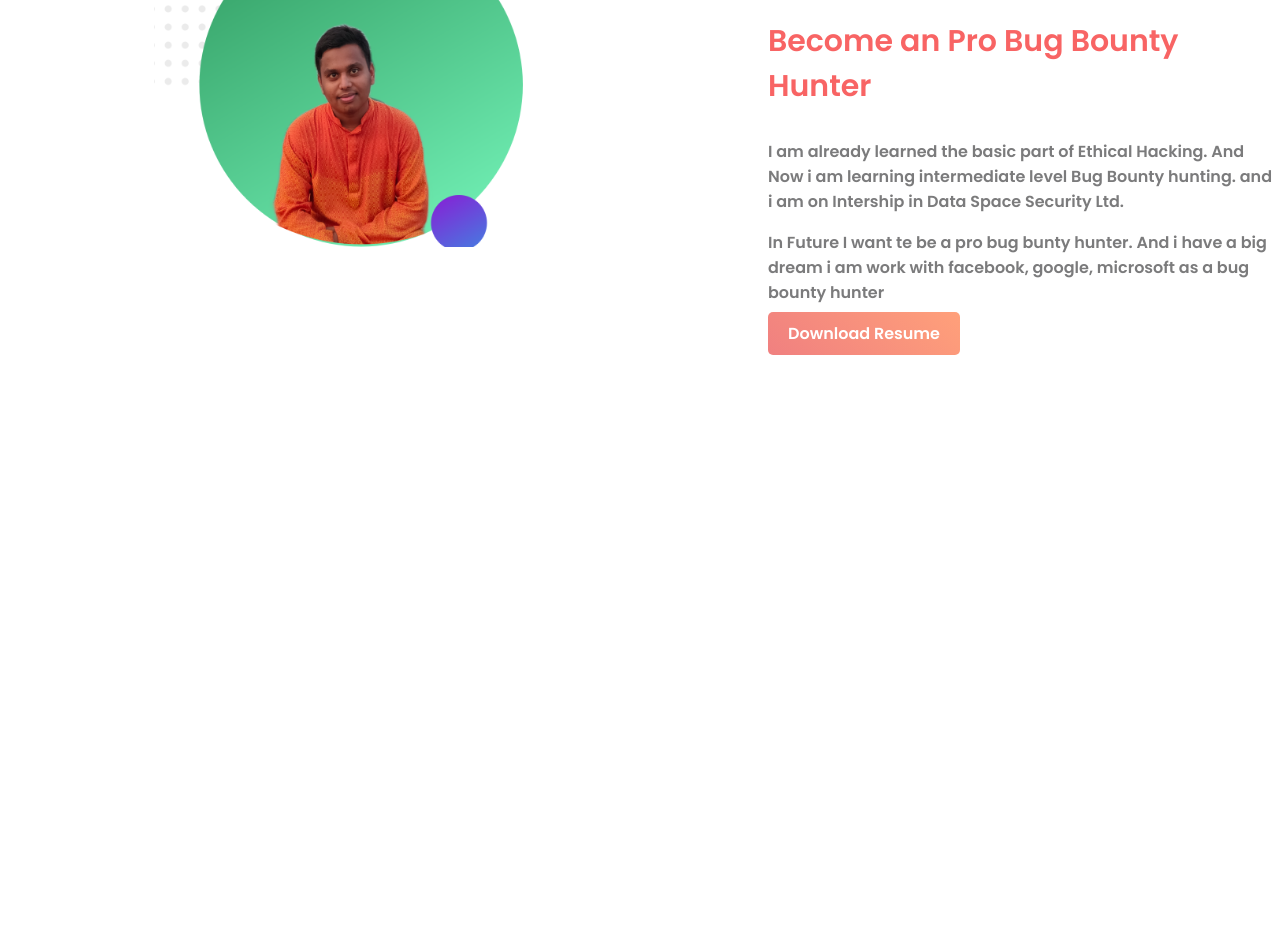
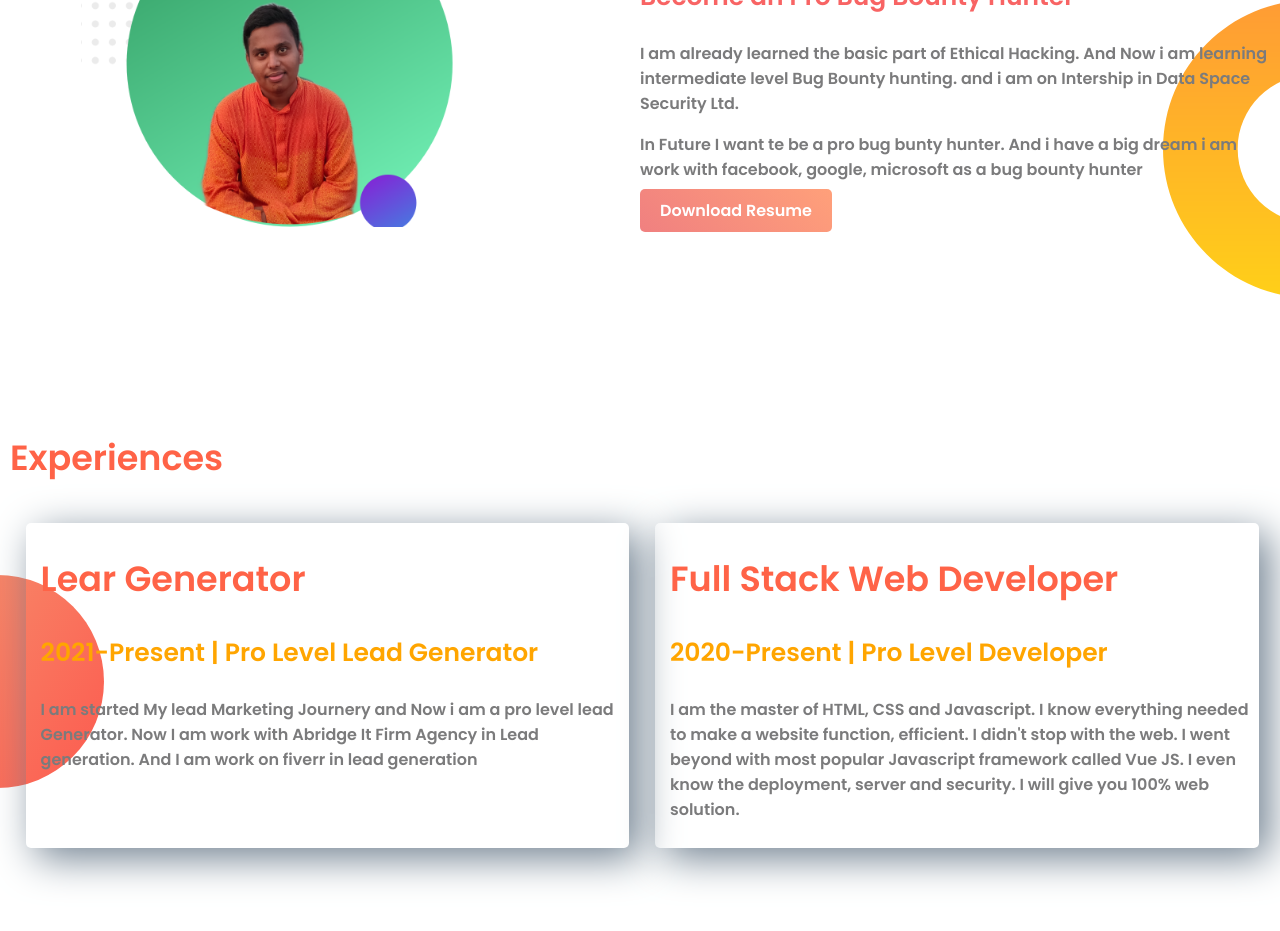
Before and after one commit to alnurkhanmissiom/portfulio, a plain HTML site: page index.html in a window 1280 px wide. Shown: the part 735-1666 px from the top of the page. Before the commit the page ends 1256 px from the top, so only its background shows below. Drawn offline with Linux system fonts and the light colour scheme.

Commit message:
something is missiong

```diff
--- a/index.html
+++ b/index.html
@@ -9,10 +9,11 @@
     <link rel="stylesheet" href="style.css">
 </head>
 <body>
+      <!--Section 1 Hire Me-->
     <section class="top-banner">
     <div class="half-width">
         <h1> Welcome to</h1>
-        <h1> <span class="name-highlight">Missiom</span> World</h1>
+        <h1> <span class="orange-highlight">Missiom</span> World</h1>
         <h3>World class Web developer & Lead Marker</h3>
         <p>Hello! I am Alnur Khan Missiom.I am a hard-working, reliable web developer & lead Marketer. I love my profession and i work my works very carefully.I will be much satisfied with my work, if it brings happiness and fortune in others life.i am specially cool minded .Do you need a high-quality lead marketer or web developer please CONTCT ME </p>
         <a class="link-button" target= "_blank" href="https://www.fiverr.com/alnur373">HIRE ME</a>
@@ -21,17 +22,33 @@
         <img src="images/profile1.png" alt="Images">
     </div>
     </section>
-    <section>
+      <!--Section  Dream -->
+    <section class="dream-area">
+
         <div class="half-width">
             <img src="images/profile2.png" alt="Images">
         </div>
-        <div class="half-width">
+        <div id="half-width">
             <h2>Big Dream</h2>
             <h3>Become an Pro Bug Bounty Hunter</h3>
             <p>I am already learned the basic part of Ethical Hacking. And Now i am learning intermediate  level Bug Bounty hunting. and i am on Intership in Data Space Security Ltd.  </p>
             <p>In Future I want te be a pro bug bunty hunter. And i have a big dream i am work with facebook, google, microsoft as a bug bounty hunter</p>
-            <a class="link-button" target= "_blank" href="https://www.fiverr.com/alnur373">Download Resume</a>
+            <a class="link-button" target= "_blank" href="#">Download Resume</a>
         </div>
+    </section>
+    <!--Section 3 Experience -->
+    <section class="experience-area">
+        <h2 id="experience-highlight">Experiences</h2>
+       <div class="half-width single-experience">
+         <h2>Lear Generator</h2>
+         <h3 class="orange-highlight">2021-Present | Pro Level Lead Generator</h3>
+         <p>I am started My lead Marketing Journery and Now i am a pro level lead Generator. Now I am work with Abridge It Firm Agency in Lead generation. And I am work on fiverr in lead generation  </p>
+       </div>
+       <div class="half-width single-experience">
+        <h2>Full Stack Web Developer</h2>
+        <h3 class="orange-highlight">2020-Present | Pro Level Developer</h3>
+        <p>I am the master of HTML, CSS and Javascript. I know everything needed to make a website function, efficient. I didn't stop with the web. I went beyond with most popular Javascript framework called Vue JS. I even know the deployment, server and security. I will give you 100% web solution.  </p>
+      </div>
     </section>
 </body>
 </html>
--- a/style.css
+++ b/style.css
@@ -8,39 +8,41 @@ h1{
     font-size: 50px;
 }
 h2{
-  font-size: 40px;
+  font-size: 35px;
   color:tomato;
+
 }
 h3{
-    font-size: 30px;
+    font-size: 25px;
     color:rgb(248, 100, 100);
 }
 p{
    color: rgb(123, 123, 124);
 }
-.name-highlight{
- color: salmon;
+.orange-highlight{
+ color: orange;
 }
 
 /*Section 1 is start */
 .half-width{
-    width: 40%;
+    width: 46%;
     float: left;
-    margin-left: 5%;
-    padding-left: 5%;
+    margin-left: 2%;
+    padding-left: 2%;
 }
 .half-width img{
-    width: 80%;
+    width: 70%;
     margin-right: 5%;
     padding: 5%;
 }
 .top-banner{
     background-image:url("images/top-banner.png");
+    padding-bottom: 8vw;
 }
 section{
     height: 500px;
     background-repeat: no-repeat;
-    padding-bottom: 10vw;
+
 }
 
 /*Button part */
@@ -52,3 +54,34 @@ section{
     border-radius: 5px;
     font-weight: 700;
 }
+/*section 2 area */
+.dream-area{
+    background-image: url("images/dream-bg.png");
+    background-repeat: no-repeat;
+    background-position: right;
+    padding-bottom: 5vw;
+}
+#half-width{
+    width: 50%;
+    float: left;
+}
+#experience-highlight{
+    margin: 0px;
+    padding-left: 10px;
+    padding-bottom: 3vw;
+
+}
+.single-experience{
+   padding-left: 15px;
+   box-shadow: 10px 10px 40px;
+   border-radius: 5px;
+   height: 65%;
+
+}
+
+.experience-area{
+background-image: url(images/exp-bg.png);
+background-repeat: no-repeat;
+background-position: left;
+
+}
```
Also changed, not shown: images/dream-bg.png (added), images/exp-bg.png (added).
